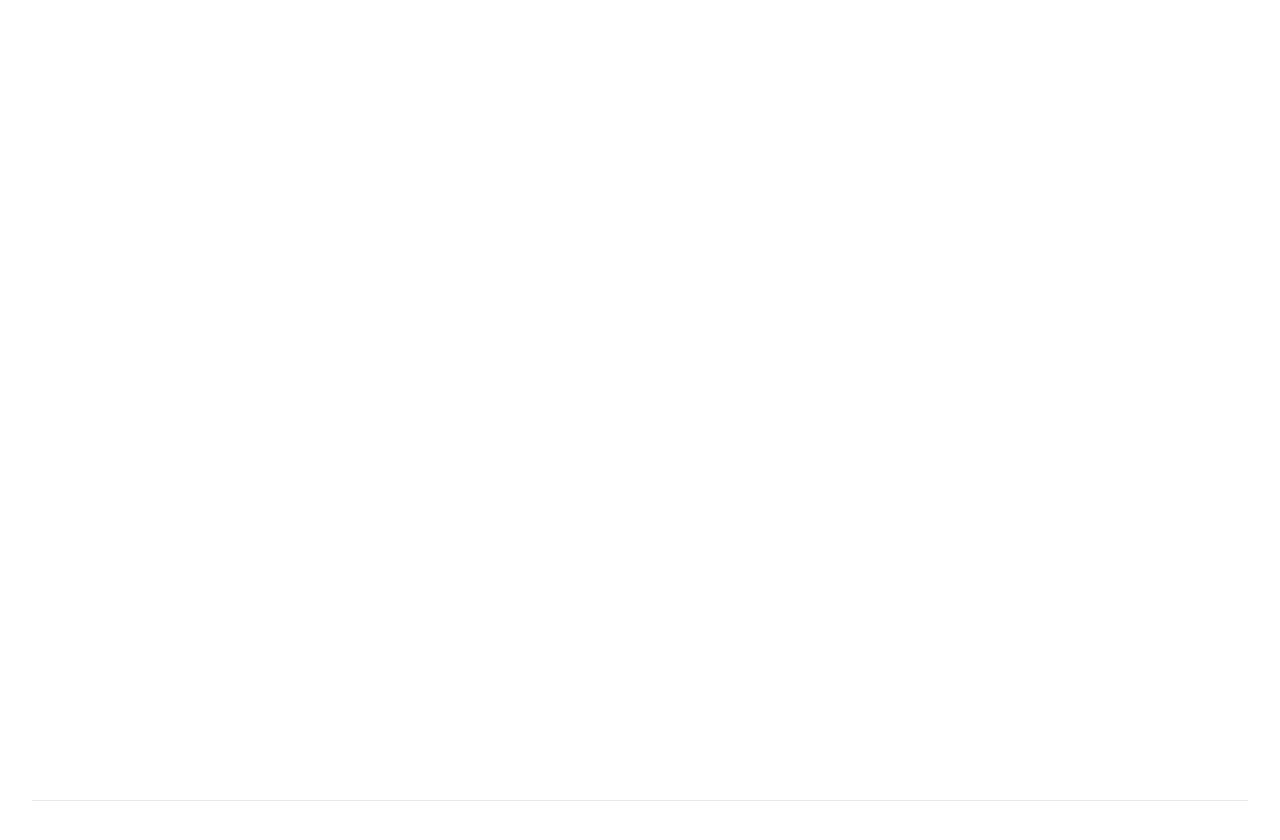
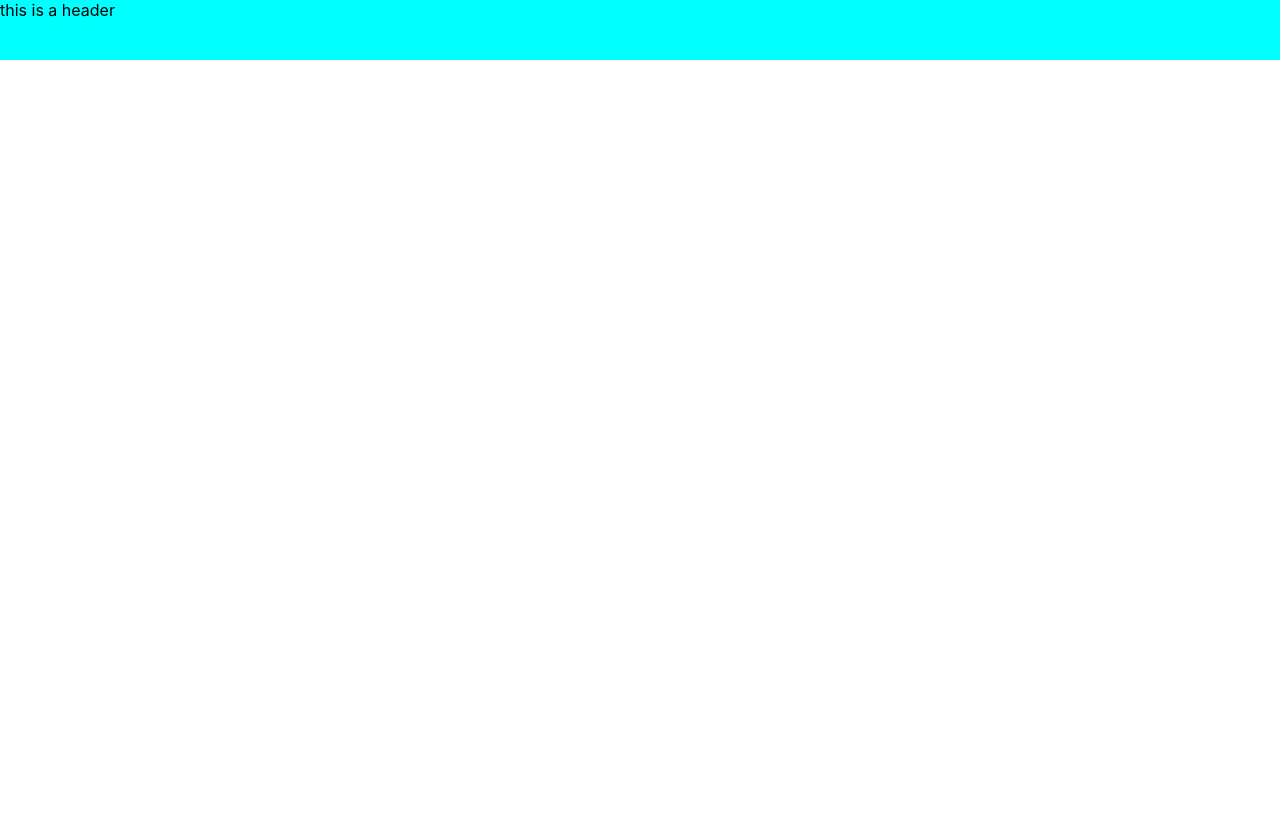
Before and after one commit to krimoelbahri/my-portfolio-nextjs, a Next.js app: page / in a window 1280 px wide. Shown: the top 840 px of the page. After the commit the page ends 800 px from the top, so only its background shows below. Built offline with nearby package versions, Linux system fonts and the light colour scheme.

Commit message:
playing with TS & next

```diff
--- /dev/null
+++ b/components/layout.tsx
@@ -0,0 +1,28 @@
+import styles from "../styles/layout.module.css";
+
+const Layout = ({ children }: { children: JSX.Element }) => {
+	return (
+		<>
+			<Header />
+			<main>{children}</main>
+			<Footer />
+		</>
+	);
+};
+
+export default Layout;
+
+function Header() {
+	return (
+		<header>
+			<nav>this is a header</nav>
+		</header>
+	);
+}
+function Footer() {
+	return (
+		<footer>
+			<nav>this is a footer</nav>
+		</footer>
+	);
+}
--- a/pages/_app.tsx
+++ b/pages/_app.tsx
@@ -1,8 +1,13 @@
-import '../styles/globals.css'
-import type { AppProps } from 'next/app'
+import "../styles/globals.css";
+import type { AppProps } from "next/app";
+import Layout from "../components/layout";
 
 function MyApp({ Component, pageProps }: AppProps) {
-  return <Component {...pageProps} />
+	return (
+		<Layout>
+			<Component {...pageProps} />
+		</Layout>
+	);
 }
 
-export default MyApp
+export default MyApp;
--- a/pages/index.tsx
+++ b/pages/index.tsx
@@ -1,25 +1,16 @@
-import type { NextPage } from 'next'
-import Head from 'next/head'
-import Image from 'next/image'
-import styles from '../styles/Home.module.css'
+import type { NextPage } from "next";
+import Head from "next/head";
+import styles from "../styles/Home.module.css";
 
 const Home: NextPage = () => {
-  return (
-    <div className={styles.container}>
-      <Head>
-        <title>Guezlane Karim</title>
-        <link rel="icon" href="/favicon.ico" />
-      </Head>
+	return (
+		<div className={styles.container}>
+			<Head>
+				<title>Guezlane Karim</title>
+				<link rel='icon' href='/favicon.ico' />
+			</Head>
+		</div>
+	);
+};
 
-      <main className={styles.main}>
-
-      </main>
-
-      <footer className={styles.footer}>
-
-      </footer>
-    </div>
-  )
-}
-
-export default Home
+export default Home;
--- a/styles/globals.css
+++ b/styles/globals.css
@@ -15,6 +15,13 @@ a {
   box-sizing: border-box;
 }
 
+header{
+  width: 100vw;
+  height: 60px;
+  position: fixed;
+  top: 0;
+  background-color: aqua;
+}
 @media (prefers-color-scheme: dark) {
   html {
     color-scheme: dark;
```
Also changed, not shown: styles/layout.module.css (added).
